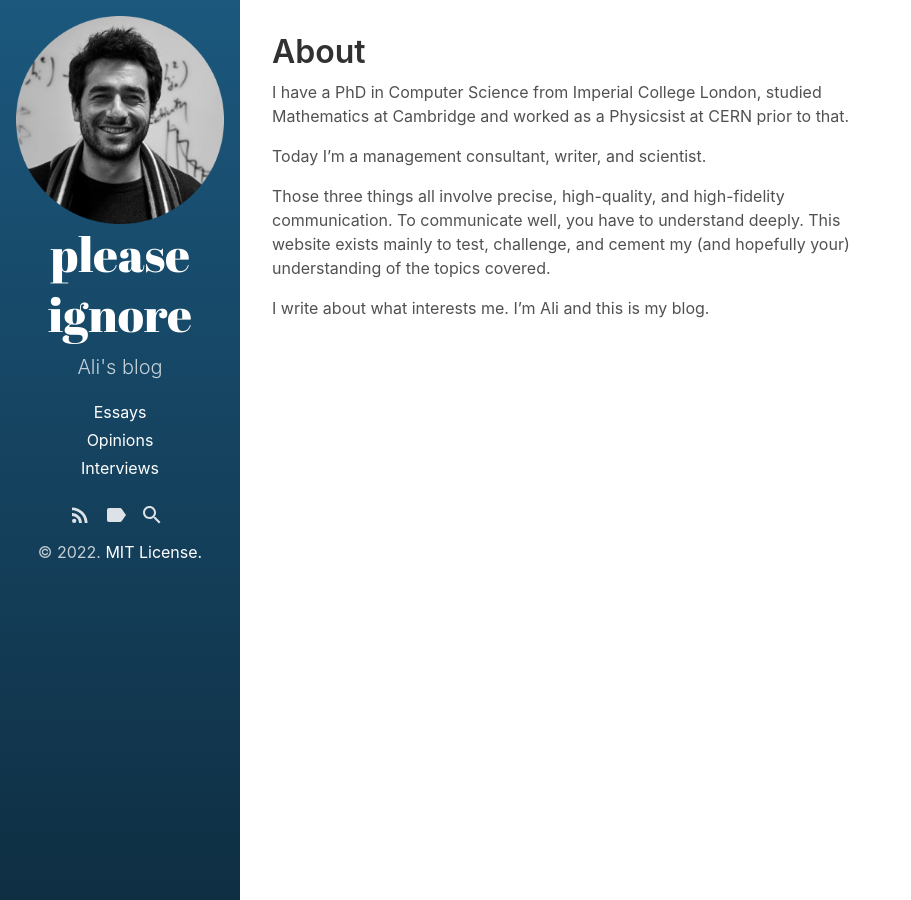
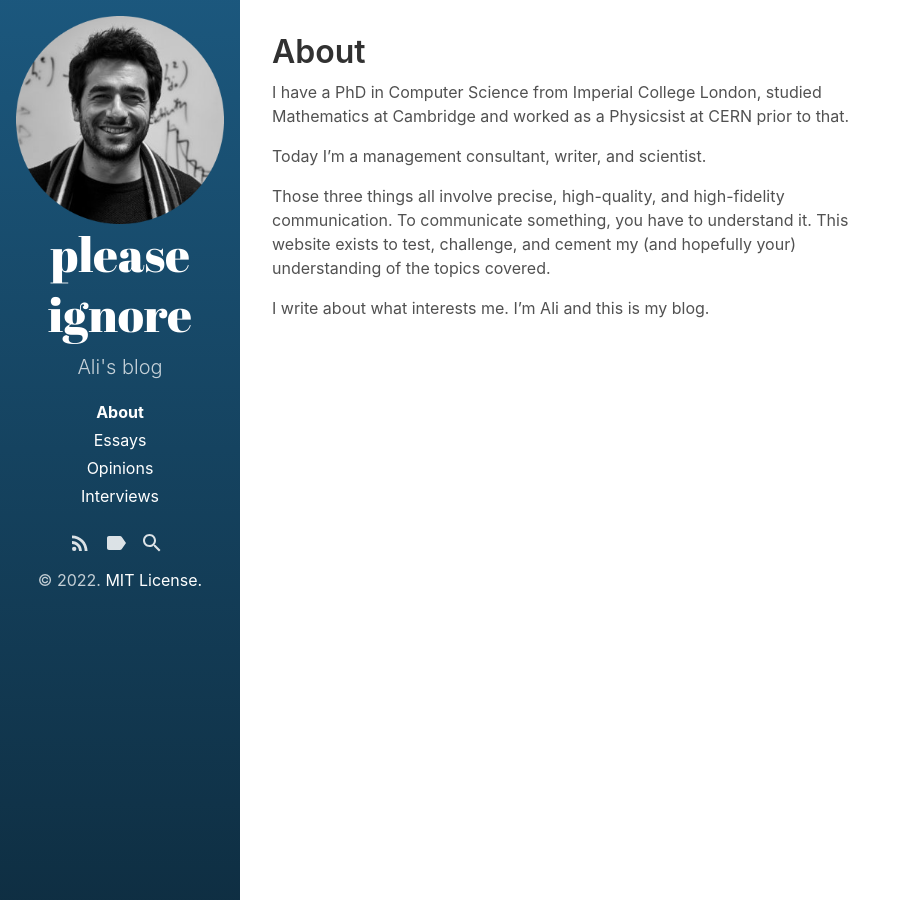
Before and after one commit to alfarzan/plsignore.com, a Jekyll site: the page built from about.md, in a window 1280 px wide. Shown: the whole page, without its empty margins (0-911 px from the left). Built offline with Jekyll 4.4.1, drawn with Linux system fonts in a browser that asks for light colours.

Commit message:
Update about.md

```diff
--- a/about.md
+++ b/about.md
@@ -11,7 +11,7 @@
 
 Today I'm a management consultant, writer, and scientist.
 
-Those three things all involve precise, high-quality, and high-fidelity communication. To communicate well, you have to understand deeply.
-This website exists mainly to test, challenge, and cement my (and hopefully your) understanding of the topics covered.
+Those three things all involve precise, high-quality, and high-fidelity communication. To communicate something, you have to understand it.
+This website exists to test, challenge, and cement my (and hopefully your) understanding of the topics covered.
 
 I write about what interests me. I'm Ali and this is my blog.
```
Also changed, not shown: other parts of about.md (+1 -1 lines).
